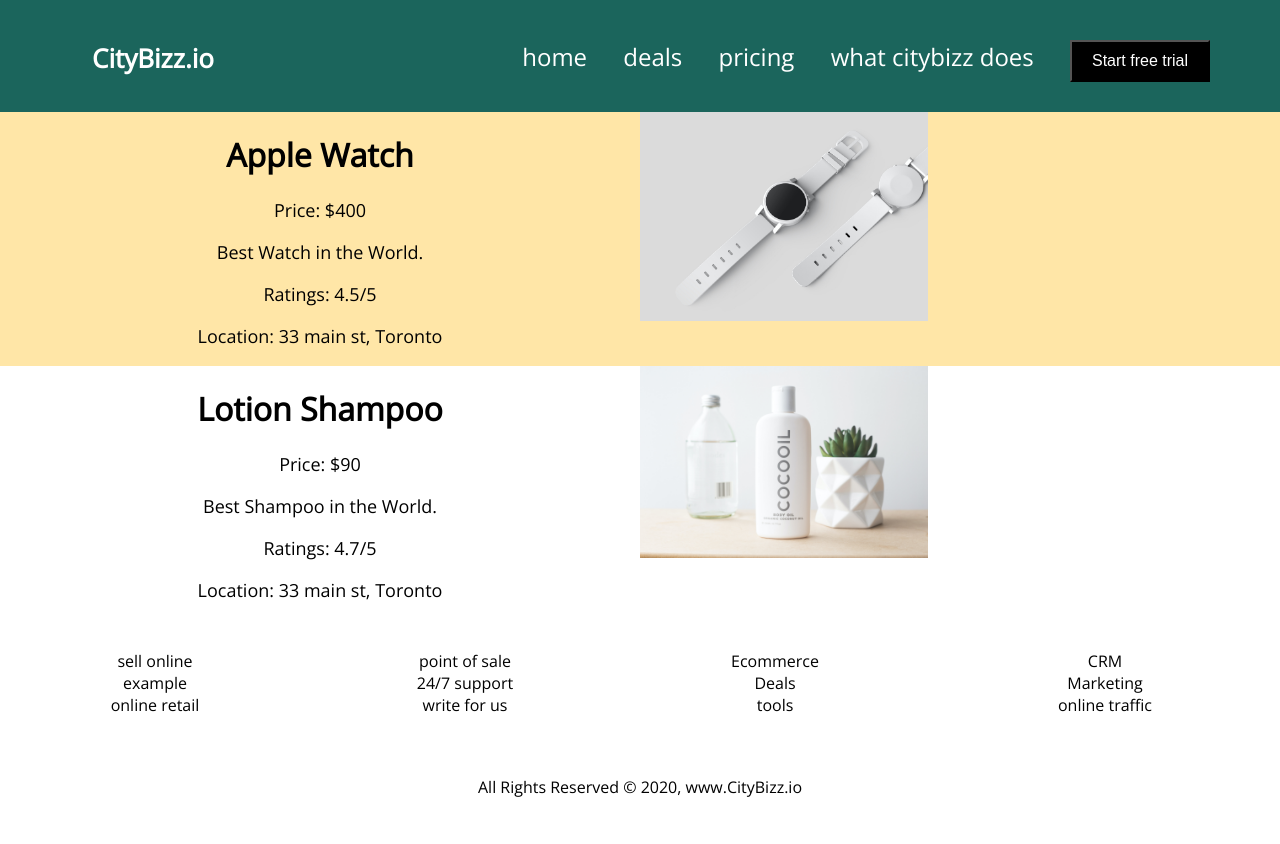
After one commit to grewal25/django-blog, a Django app: template blog/homepage/templates/homepage/news_feed.html in a window 1280 px wide. The commit adds this page. Run offline with Django 3.2, Linux system fonts and the light colour scheme; the template is opened without the code that fills it, so the values that code supplies are empty.

Commit message:
feed.html added

```diff
--- a/blog/homepage/static/css/base.css
+++ b/blog/homepage/static/css/base.css
@@ -1,17 +1,21 @@
 body{
   padding:0;
   margin:0;
+  font-family: 'Open Sans', sans-serif;
+
 }
 
 top{
   display: flex;
+  background-color: #1B655C;
+  color: white;
 }
 
 top .icon h1{
   margin-left: 42px;
-  margin-top: 50px;
+  margin-top: 40px;
   font-size:26px;
-
+  padding-top: 0px;
 
 }
 
@@ -20,8 +24,9 @@ top .top-li {
   margin: 0px 40px 0px auto ;
   display-template-columns: 1fr 1fr 1fr;
   display: inline;
-  padding: 30px;
+  padding: 30px 30px 30px 30px;
   font-size: 24px;
+
 
 }
 
@@ -30,6 +35,9 @@ top .top-li a {
   padding-right: 0px;
   margin-right: 30px;
   color: black;
+  color: white;
+  padding-top: 30px;
+
   /* border: 0.15px solid; */
 }
 
@@ -69,25 +77,28 @@ top button {
 }
 .mid {
   display: grid;
-  grid-template-column: auto auto ;
+  grid-template-columns: auto auto ;
   width: 100%;
   height: 500px;
   display: flex;
 }
 
 .heading-1{
-  width: 40%;
+  width: 45%;
   background-color : #c4cccb;
   text-align: center;
 /*   align-items: center; */
   padding-top: 50px;
   margin-left: 90px;
   margin-top: 40px;
+
 }
 
 .heading-1 p{
   padding: 30px;
   font-size: 18px;
+  font-weight: 500;
+
 }
 
 .heading-1 label {
@@ -111,7 +122,7 @@ top button {
 }
 
 .heading-2{
-  width: 60%;
+  width: 55%;
   margin-top:20px;
   text-align: center;
   padding-top: 20px;
@@ -127,22 +138,234 @@ height: 100%;
 
 }
 
+.heading-3{
+  background-color: #1B655C;
+  color: white;
+  padding: 40px;
+  margin-top: 190px;
+  display: flex;
+  display: grid;
+  font-size: 22px;
+}
+.heading-3 h1 {
+  padding-top: 40px;
+
+}
+.heading-3 p {
+  font-size: 24px;
+  padding-top: 40px;
+}
+
+.heading-3 .images {
+  margin-left: 80px;
+  padding: 20px;
+  display: grid;
+  display:flex;
+  grid-template-columns: 1fr 1fr 1fr;
+  grid-column-gap: 20px;
+
+}
+
+.heading-3 .images .img-1 {
+  border: 2px solid red;
+}
+
 
 .footer{
   display: grid;
-  grid-template-column: auto auto ;
+  grid-template-columns: auto auto auto auto ;
   width: 100%;
-  height: 200px;
+  height: 50px;
   display: flex;
-  margin-bottom: 0px;
+  padding-top: 10px;
+  padding-bottom: 50px;
 
 }
 
-.footer p{
-  /* background-color: yellow; */
+.footer .line-1{
+  width: 25%;
+  list-style-type: none;
+  text-align: center;
+  padding-top: 20px;
+  color: black;
+}
+
+.footer .line-2{
+  width: 25%;
+  list-style-type: none;
+  text-align: center;
+  padding-top: 20px;
+}
+
+.footer .line-3{
+  width: 25%;
+  list-style-type: none;
+  text-align: center;
+  padding-top: 20px;
+}
+
+.footer .line-4{
+  width: 25%;
+  list-style-type: none;
+  text-align: center;
+  padding: 20px;
+
+}
+
+.footer .line-1 a{
+  text-decoration: none;
+  color: black;
+
+
+}
+.footer .line-2 a{
+  text-decoration: none;
+  color: black;
+
+  padding-top:40px ;
+}
+.footer .line-3 a{
+  text-decoration: none;
+  color: black;
+}
+.footer .line-4 a{
+  text-decoration: none;
+  color: black;
+}
+
+end .copy p{
+  text-align: center;
+  /* background-color: #1B655C; */
+  padding: 30px;
+
+}
+
+
+/* FOR NEW FEED */
+
+
+
+/* middle .img-feed-1{
+  width: 50%;
+} */
+
+.middle {
+  display: flex;
+  flex-direction: row-reverse;
   display: grid;
+  grid-template-columns: 1fr 1fr;
   width: 100%;
-  margin:20px;
+
+  height: 100%;
+  background-color: #ffe6a7;
+}
+
+.middle .mid-feed-1 h1{
+  /* background-color: pink; */
+  width: 100%;
   text-align: center;
-  padding-top: 150px;
 }
+
+.middle .mid-feed-1 p{
+  /* background-color: pink; */
+font-size: 18px;
+  text-align: center;
+}
+
+
+
+.middle .mid-feed-2 p{
+
+  width: 100%;
+
+}
+
+.middle .mid-feed-2  .img-feed-1{
+  width: 45%;
+
+}
+
+.middle-2 {
+  display: flex;
+  flex-direction: row-reverse;
+  display: grid;
+  grid-template-columns: 1fr 1fr;
+  width: 100%;
+
+  height: 100%;
+}
+
+.middle-2 .mid-feed-3 h1{
+  /* background-color: pink; */
+  width: 100%;
+  text-align: center;
+}
+
+.middle-2 .mid-feed-3 p{
+  /* background-color: pink; */
+  width: 100%;
+  text-align: center;
+  font-size: 18px;
+}
+
+.middle-2 .mid-feed-4 h1{
+  background-color: blue;
+  width: 100%;
+}
+
+.middle-2 .mid-feed-4  .img-feed-2{
+  width: 45%;
+
+}
+
+@media only screen and (max-width : 1100px) {
+
+  top .top-li {
+
+    margin: 0px 40px 0px auto ;
+    display-template-columns: 1fr 1fr 1fr;
+    display: inline;
+    padding: 30px 30px 30px 30px;
+    font-size: 24px;
+
+
+
+  }
+
+  top .top-li a {
+    text-decoration: none;
+    padding-right: 0px;
+    margin-right: 60px;
+    color: black;
+    color: white;
+    padding-top: 30px;
+
+    /* border: 0.15px solid; */
+  }
+
+
+
+
+
+
+
+
+  .heading-3{
+    background-color: #1B655C;
+    color: white;
+    padding: 40px;
+    margin-top: 190px;
+    display: flex;
+    display: grid;
+    font-size: 12px;
+  }
+  .heading-3 h1 {
+    padding-top: 40px;
+
+  }
+  .heading-3 p {
+    font-size: 24px;
+    padding-top: 40px;
+  }
+
+}
--- a/blog/homepage/templates/base.html
+++ b/blog/homepage/templates/base.html
@@ -5,6 +5,7 @@
     <meta charset="UTF-8">
     <meta name="viewport" content="width=device-width, initial-scale=1.0">
     <title>Document</title>
+    <link href="https://fonts.googleapis.com/css2?family=Open+Sans:wght@300&family=Ubuntu&display=swap" rel="stylesheet">
     <link rel="stylesheet" href="{% static 'css/base.css'  %}">
 
 </head>
@@ -29,9 +30,38 @@
 
       {% endblock %}
       <footer class="footer">
-        <p>All Rights Reserved &copy 2020</p>
-        <p>Contact us: info@example.com</p>
+       <div class="line-1">
+           <li><a href="">sell online</a></li>
+           <li><a href="">example</a></li>
+           <li><a href="">online retail</a></li>
+       </div>
+       <div class="line-2"><li><a href="">point of sale</a></li>
+        <li><a href="">24/7 support</a></li>
+        <li><a href="">write for us</a></li></a></div>
+
+       <div class="line-3">
+        <li>
+            <a href="">Ecommerce</a>
+        </li>
+        <li>
+            <a href="">Deals</a>
+        </li>
+        <li>
+            <a href="">tools</a>
+        </li></a></div>
+       <div class="line-4"><li><a href="">CRM</a></li>
+        <li><a href="">Marketing</a></li>
+        <li><a href="">online traffic</a></li></a>
+        </div>
+
+
       </footer>
+
+      <end>
+        <div class="copy">
+            <p>All Rights Reserved &copy 2020, www.CityBizz.io</p>
+        </div>
+      </end>
 
 
 </body>
--- /dev/null
+++ b/blog/homepage/templates/homepage/news_feed.html
@@ -0,0 +1,38 @@
+{% extends "base.html" %}
+{% load static %}
+
+
+{% block content %}
+<middle class="middle">
+    <div class="mid-feed-1">
+        <h1>Apple Watch</h1>
+        <p>Price: $400</p>
+        <p>Best Watch in the World.</p>
+        <p>Ratings: 4.5/5</p>
+        <p>Location: 33 main st, Toronto</p>
+    </div>
+    <div class="mid-feed-2">
+
+        <img class="img-feed-1"
+        src="{% static 'img/product-1.jpg' %}" alt="">
+    </div>
+</middle>
+
+<middle class="middle-2">
+    <div class="mid-feed-3">
+        <h1>Lotion Shampoo</h1>
+        <p>Price: $90</p>
+        <p>Best Shampoo in the World.</p>
+        <p>Ratings: 4.7/5</p>
+        <p>Location: 33 main st, Toronto</p>
+    </div>
+    <div class="mid-feed-4">
+
+        <img class="img-feed-2"
+        src="{% static 'img/product-2.jpg' %}" alt="">
+    </div>
+</middle>
+
+
+
+{% endblock %}
--- a/blog/homepage/urls.py
+++ b/blog/homepage/urls.py
@@ -5,5 +5,6 @@ app_name = 'homepage'
 urlpatterns = [
 
     path('', views.index, name = 'home'),
+    path('feed/', views.newsFeed, name = 'feed'),
 
 ]
--- a/blog/homepage/views.py
+++ b/blog/homepage/views.py
@@ -2,3 +2,7 @@ from django.shortcuts import render
 
 def index(request):
     return render(request, 'homepage/index.html',context=None)
+
+
+def newsFeed(request):
+    return render(request, 'homepage/news_feed.html',context=None)
```
Also changed, not shown: blog/homepage/templates/homepage/index.html (+36 -5 lines), blog/homepage/static/img/product-1.jpg (added), blog/homepage/static/img/product-2.jpg (added), blog/homepage/static/img/product-3.jpg (added), blog/homepage/static/img/product-4.jpg (added), blog/homepage/static/img/product-5.jpg (added), blog/homepage/static/img/product-7.jpg (added), blog/homepage/static/img/shop-1.jpg (added), 3 other files.
